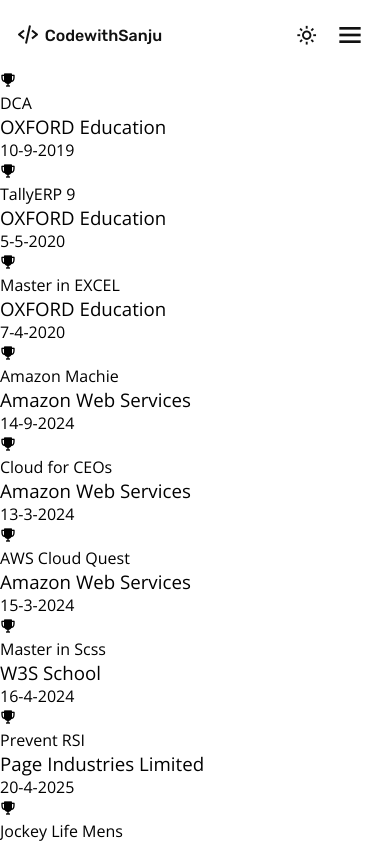
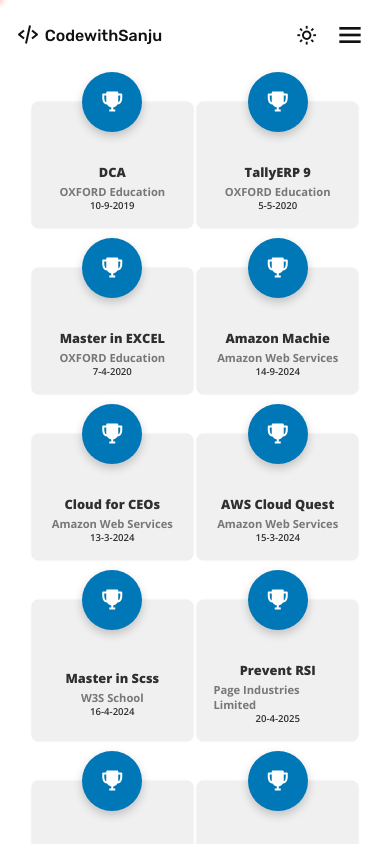
Before and after one commit to Sandeepkumar136/newportfolio, a React (Create React App) app: page /achievements in a window 390 px wide. Shown: the top 844 px of the page. Built offline with nearby package versions, Linux system fonts and the light colour scheme; a web font is replaced by a local one.

Commit message:
Add styles for achievements section including certificates layout and responsive design

```diff
--- a/src/components/Achievements.js
+++ b/src/components/Achievements.js
@@ -1,83 +1,61 @@
 import React from "react";
+import { motion } from "framer-motion";
+import Loader from "../Contents/Loader";
+
+const containerVariants = {
+  hidden: {},
+  show: {
+    transition: {
+      staggerChildren: 0.15,
+      delayChildren: 0.1,
+    },
+  },
+};
+
+const cardVariants = {
+  hidden: { opacity: 0, y: 80, scale: 0.8 },
+  show: {
+    opacity: 1,
+    y: 0,
+    scale: 1,
+    transition: {
+      type: "spring",
+      stiffness: 80,
+      damping: 14,
+    },
+  },
+};
 
 const Achievements = () => {
   const Certificates = [
-    {
-      certificate: "DCA",
-      subititle: "OXFORD Education",
-      date: "10-9-2019",
-    },
-    {
-      certificate: "TallyERP 9",
-      subititle: "OXFORD Education",
-      date: "5-5-2020",
-    },
-    {
-      certificate: "Master in EXCEL",
-      subititle: "OXFORD Education",
-      date: "7-4-2020",
-    },
-    {
-      certificate: "Amazon Machie",
-      subititle: "Amazon Web Services",
-      date: "14-9-2024",
-    },
-    {
-      certificate: "Cloud for CEOs",
-      subititle: "Amazon Web Services",
-      date: "13-3-2024",
-    },
-    {
-      certificate: "AWS Cloud Quest",
-      subititle: "Amazon Web Services",
-      date: "15-3-2024",
-    },
-    {
-      certificate: "Master in Scss",
-      subititle: "W3S School",
-      date: "16-4-2024",
-    },
-    {
-      certificate: "Prevent RSI",
-      subititle: "Page Industries Limited",
-      date: "20-4-2025",
-    },
-    {
-      certificate: "Jockey Life Mens",
-      subititle: "Page Industries Limited",
-      date: "14-02-2025",
-    },
-    {
-      certificate: "New Arrival and Changes M11",
-      subititle: "Page Industries Limited",
-      date: "06-04-2025",
-    },
-    {
-      certificate: "Intro to Page by Ganesh VS",
-      subititle: "Page Industries Limited",
-      date: "07-01-2025",
-    },
-    {
-      certificate: "New Arrival and Changes M09",
-      subititle: "Page Industries Limited",
-      date: "03-01-2025",
-    },
-    {
-      certificate: "M12 Boxers Shorts Refreshers",
-      subititle: "Page Industries Limited",
-      date: "14-02-2024",
-    },
-    {
-      certificate: "New Arrivals M2 2022",
-      subititle: "Page Industries Limited",
-      date: "25-06-2022",
-    },
+    { certificate: "DCA", subititle: "OXFORD Education", date: "10-9-2019" },
+    { certificate: "TallyERP 9", subititle: "OXFORD Education", date: "5-5-2020" },
+    { certificate: "Master in EXCEL", subititle: "OXFORD Education", date: "7-4-2020" },
+    { certificate: "Amazon Machie", subititle: "Amazon Web Services", date: "14-9-2024" },
+    { certificate: "Cloud for CEOs", subititle: "Amazon Web Services", date: "13-3-2024" },
+    { certificate: "AWS Cloud Quest", subititle: "Amazon Web Services", date: "15-3-2024" },
+    { certificate: "Master in Scss", subititle: "W3S School", date: "16-4-2024" },
+    { certificate: "Prevent RSI", subititle: "Page Industries Limited", date: "20-4-2025" },
+    { certificate: "Jockey Life Mens", subititle: "Page Industries Limited", date: "14-02-2025" },
+    { certificate: "New Arrival and Changes M11", subititle: "Page Industries Limited", date: "06-04-2025" },
+    { certificate: "Intro to Page by Ganesh VS", subititle: "Page Industries Limited", date: "07-01-2025" },
+    { certificate: "New Arrival and Changes M09", subititle: "Page Industries Limited", date: "03-01-2025" },
+    { certificate: "M12 Boxers Shorts Refreshers", subititle: "Page Industries Limited", date: "14-02-2024" },
+    { certificate: "New Arrivals M2 2022", subititle: "Page Industries Limited", date: "25-06-2022" },
   ];
+
   return (
-    <div>
-      <div className="certificates">
+    <>
+    <Loader/>
+    <motion.div
+      className="certificates"
+      variants={containerVariants}
+      initial="hidden"
+      whileInView="show"
+      viewport={{ once: true, amount: 0.2 }}
+      >
       {Certificates.map((e, i) => (
-          <div key={i} className="cert-container">
+        <motion.div key={i} className="cert-container" variants={cardVariants}>
           <div className="uni-logo-contain-c">
             <div className="logo-uni-overlay-c">
               <i className="bx bxs-trophy"></i>
@@ -86,10 +64,10 @@ const Achievements = () => {
           </div>
           <h3 className="subtitle-cert">{e.subititle}</h3>
           <div className="certi-date">{e.date}</div>
-          </div>
+        </motion.div>
       ))}
-      </div>
-    </div>
+    </motion.div>
+      </>
   );
 };
 
--- a/src/styles/style.css
+++ b/src/styles/style.css
@@ -2194,4 +2194,133 @@
 
 .lang-button-group button.active {
   background-color: #ff00b7;
+}
+
+.certificates {
+  display: flex;
+  justify-content: center;
+  align-items: center;
+  flex-direction: column;
+  display: grid;
+  grid-template-columns: repeat(5, 1fr);
+  gap: 2.5rem 0.5rem;
+  padding: 3rem;
+}
+
+.cert-container {
+  display: flex;
+  justify-content: center;
+  align-items: center;
+  flex-direction: column;
+  background-color: #f0f0f0;
+  box-shadow: 0 0 2px 0.1px #dcdbdb;
+  width: 250px;
+  height: 100%;
+  border-radius: 7px;
+  padding: 3.5rem 1rem 1rem 1rem;
+  align-items: center;
+  position: relative;
+  -webkit-border-radius: 7px;
+  -moz-border-radius: 7px;
+  -ms-border-radius: 7px;
+  -o-border-radius: 7px;
+}
+
+.uni-logo-contain-c {
+  margin-top: 0.5rem;
+  margin-bottom: 0.2rem;
+}
+
+.logo-uni-overlay-c {
+  width: 70px;
+  height: 70px;
+  background-color: #0077b6;
+  color: #fff;
+  font-size: 2rem;
+  border-radius: 50%;
+  display: flex;
+  justify-content: center;
+  align-items: center;
+  position: absolute;
+  top: -30px;
+  left: 50%;
+  -webkit-border-radius: 50%;
+  -moz-border-radius: 50%;
+  -ms-border-radius: 50%;
+  -o-border-radius: 50%;
+  transform: translateX(-50%);
+  box-shadow: 0 4px 10px rgba(0, 0, 0, 0.2);
+  -webkit-transform: translateX(-50%);
+  -moz-transform: translateX(-50%);
+  -ms-transform: translateX(-50%);
+  -o-transform: translateX(-50%);
+}
+
+.uni-title-c {
+  display: flex;
+  justify-content: center;
+  align-items: center;
+  text-align: center;
+  font-weight: 800;
+  opacity: 0.8;
+}
+
+.subtitle-cert {
+  font-size: 0.8rem;
+  font-weight: 700;
+  opacity: 0.5;
+}
+
+.certi-date {
+  font-size: 0.7rem;
+  font-weight: 600;
+  opacity: 0.8;
+}
+
+@media only screen and (max-width: 1300px) {
+  .certificates {
+    grid-template-columns: repeat(4, 1fr);
+  }
+}
+@media only screen and (max-width: 1053px) {
+  .certificates {
+    grid-template-columns: repeat(3, 1fr);
+  }
+}
+@media only screen and (max-width: 803px) {
+  .certificates {
+    grid-template-columns: repeat(2, 1fr);
+  }
+}
+@media only screen and (max-width: 557px) {
+  .logo-uni-overlay-c {
+    width: 60px;
+    height: 60px;
+    font-size: 1.5rem;
+  }
+  .uni-logo-contain-c {
+    margin-top: 0.3rem;
+  }
+  .certificates {
+    gap: 2.5rem 0.3rem;
+    display: flex;
+    justify-content: center;
+    align-items: center;
+    display: grid;
+    grid-template-columns: repeat(2, 1fr);
+    padding: 2rem;
+  }
+  .cert-container {
+    width: 100%;
+    height: 100%;
+  }
+  .subtitle-cert {
+    font-size: 0.7rem;
+  }
+  .uni-title-c {
+    font-size: 0.8rem;
+  }
+  .certi-date {
+    font-size: 0.6rem;
+  }
 }/*# sourceMappingURL=style.css.map */
--- a/src/styles/style.scss
+++ b/src/styles/style.scss
@@ -2058,3 +2058,132 @@
 .lang-button-group button.active{
   background-color: #ff00b7;
 }
+// Achievements
+.certificates{
+  display: flex;
+  justify-content: center;
+  align-items: center;
+  flex-direction: column;
+  // margin: 0.5rem 3rem;
+  display: grid;
+  grid-template-columns: repeat(5, 1fr);
+  gap: 2.5rem 0.5rem;
+  padding: 3rem;
+}
+.cert-container{
+  // margin-top: 2rem;
+  // margin: 2rem 0.5rem 0.5rem 0.5rem;
+  display: flex;
+  justify-content: center;
+  align-items: center;
+  flex-direction: column;
+  background-color: #f0f0f0;
+  box-shadow: 0 0 2px 0.1px #dcdbdb;
+  width: 250px;
+  height: 100%;
+  border-radius: 7px;
+  padding: 3.5rem 1rem 1rem 1rem;
+  align-items: center;
+  position: relative;
+  -webkit-border-radius: 7px;
+  -moz-border-radius: 7px;
+  -ms-border-radius: 7px;
+  -o-border-radius: 7px;
+}
+.uni-logo-contain-c{
+  margin-top: 0.5rem;
+  margin-bottom: 0.2rem;
+}
+.logo-uni-overlay-c{
+  width: 70px;
+  height: 70px;
+  background-color: #0077b6;
+  color: #fff;
+  font-size: 2rem;
+  border-radius: 50%;
+  display: flex;
+  justify-content: center;
+  align-items: center;
+  position: absolute;
+  top: -30px;
+  left: 50%;
+  -webkit-border-radius: 50%;
+  -moz-border-radius: 50%;
+  -ms-border-radius: 50%;
+  -o-border-radius: 50%;
+  transform: translateX(-50%);
+  box-shadow: 0 4px 10px rgb(0, 0, 0, 0.2);
+  -webkit-transform: translateX(-50%);
+  -moz-transform: translateX(-50%);
+  -ms-transform: translateX(-50%);
+  -o-transform: translateX(-50%);
+}
+.uni-title-c{
+  display: flex;
+  justify-content: center;
+  align-items: center;
+  text-align: center;
+  font-weight: 800;
+  opacity: 0.8;
+}
+.subtitle-cert{
+  font-size: 0.8rem;
+  font-weight: 700;
+  opacity: 0.5;
+}
+.certi-date{
+  font-size: 0.7rem;
+  font-weight: 600;
+  opacity: 0.8;
+}
+@media only screen and (max-width: 1300px) {
+  .certificates{
+    grid-template-columns: repeat(4, 1fr);
+  }
+
+}
+@media only screen and (max-width: 1053px) {
+  .certificates{
+    grid-template-columns: repeat(3, 1fr);
+  }
+
+}
+@media only screen and (max-width: 803px) {
+  .certificates{
+    grid-template-columns: repeat(2, 1fr);
+  }
+
+}
+@media only screen and (max-width: 557px) {
+  .logo-uni-overlay-c{
+    width: 60px;
+    height: 60px;
+    font-size: 1.5rem;
+  }
+  .uni-logo-contain-c{
+    margin-top: 0.3rem;
+    // margin-bottom: ;
+  }
+  .certificates{
+    gap: 2.5rem 0.3rem;
+    display: flex;
+    justify-content: center;
+    align-items: center;
+    display: grid;
+    grid-template-columns: repeat(2, 1fr);
+    padding: 2rem;
+  }
+  .cert-container{
+    width: 100%;
+    height: 100%;
+  }
+  .subtitle-cert{
+    font-size: 0.7rem;
+  }
+  .uni-title-c{
+    font-size: 0.8rem;
+  }
+  .certi-date{
+    font-size: 0.6rem;
+  }
+}
```
Also changed, not shown: 1 other file (tests, documents, lock files or other folders). Lines whose indentation alone changed are shown as unchanged.
